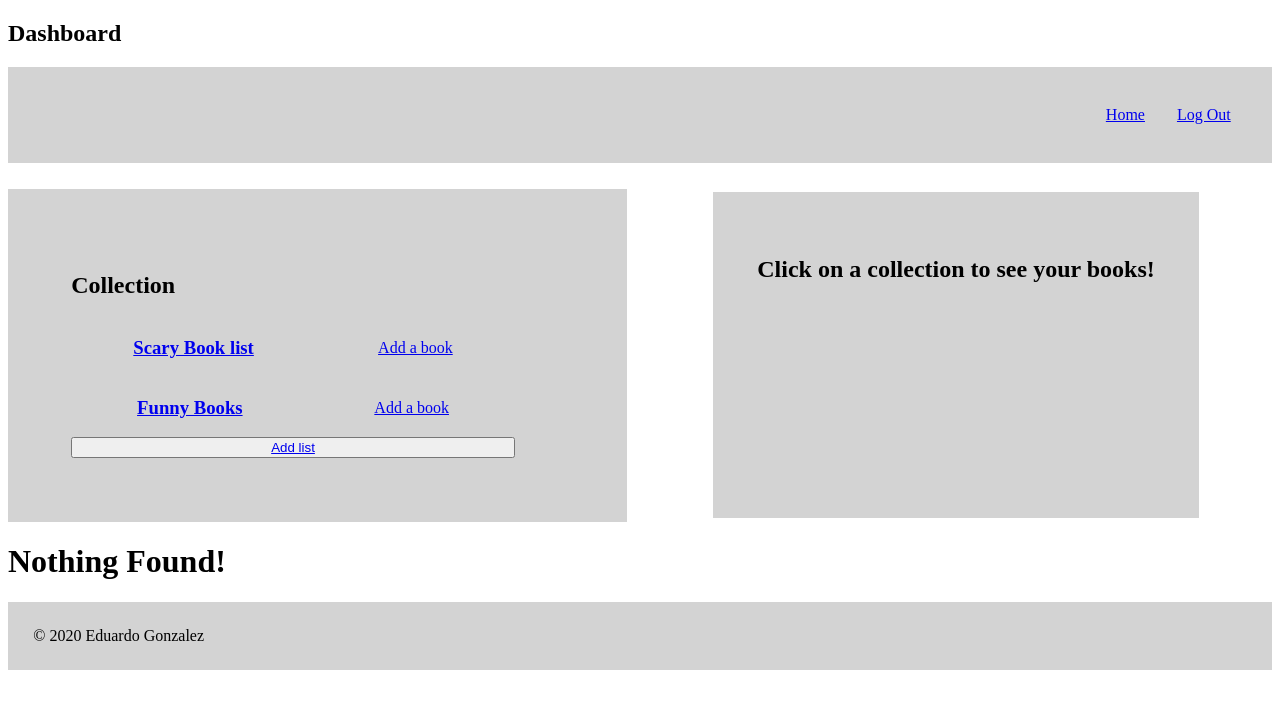
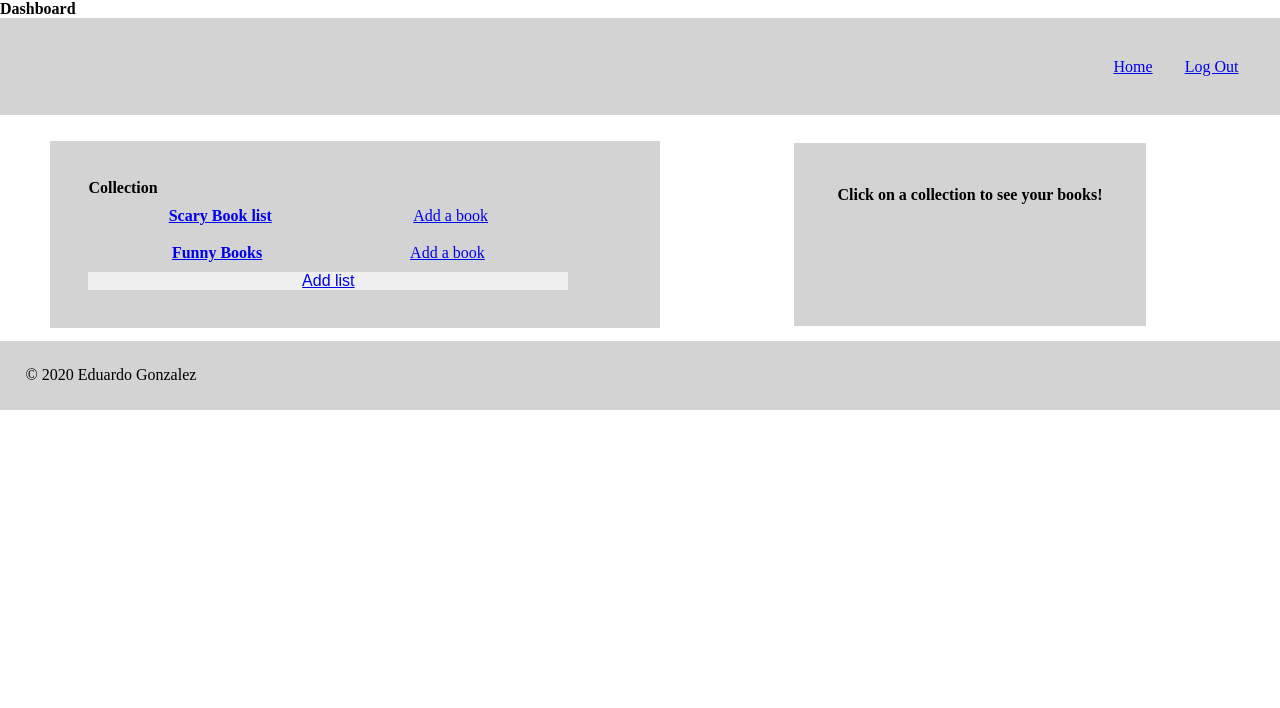
Before and after one commit to dcalamity/book-search-capstone-client, a React (Create React App) app: page /user/dash in a window 1280 px wide. Shown: the top 708 px of the page. Built offline with nearby package versions, Linux system fonts and the light colour scheme.

Commit message:
added some changes to css

```diff
--- a/src/App.js
+++ b/src/App.js
@@ -1,4 +1,4 @@
-import React, { Component } from './node_modules/react';
+import React, { Component } from 'react';
 import Signup from './signup/Signup';
 import Footer from './footer/Footer'
 import LogIn from './login/LogIn';
@@ -7,7 +7,7 @@ import Createcollection from './createcollection/Createcollection';
 import Bookinfo from './bookinfo/Bookinfo';
 import Addbook from './addbook/Addbook';
 import NotFound from './NotFound';
-import { Route } from './node_modules/react-router-dom';
+import { Route } from 'react-router-dom';
 import './index.css';
 import Booklist from './booklist/Booklist';
 
@@ -44,8 +44,6 @@ class App extends Component {
               <Route path='/book/show' component={Bookinfo}  />
               {/* Stateful */}
               <Route path='/book/create' component={Addbook}  />
-
-              <Route component={NotFound} />
               {/* Stateful */}
           </main>
             <Footer />
--- a/src/index.css
+++ b/src/index.css
@@ -1,8 +1,49 @@
 * {
+  margin: 0;
+  padding: 0;
+  border: 0;
+  font-size: 100%;
+  /*The box-sizing property is used to tell the browser what the sizing properties (width and height) should include border-box.*/
   box-sizing: border-box;
+  /*reset Chrome user agent styles*/
+  -webkit-margin-before: 0px;
+  -webkit-margin-after: 0px;
+  -webkit-margin-start: 0px;
+  -webkit-margin-end: 0px;
+  -webkit-padding-before: 0px;
+  -webkit-padding-after: 0px;
+  -webkit-padding-start: 0px;
+  -webkit-padding-end: 0px;
+  /*reset Firefox user agent styles*/
+  -moz-margin-before: 0px;
+  -moz-margin-after: 0px;
+  -moz-margin-start: 0px;
+  -moz-margin-end: 0px;
+  -moz-padding-before: 0px;
+  -moz-padding-after: 0px;
+  -moz-padding-start: 0px;
+  -moz-padding-end: 0px;
+  /*reset Internet Explorer user agent styles*/
+  -ms-margin-before: 0px;
+  -ms-margin-after: 0px;
+  -ms-margin-start: 0px;
+  -ms-margin-end: 0px;
+  -ms-padding-before: 0px;
+  -ms-padding-after: 0px;
+  -ms-padding-start: 0px;
+  -ms-padding-end: 0px;
+  /*reset Opera user agent styles*/
+  -o-margin-before: 0px;
+  -o-margin-after: 0px;
+  -o-margin-start: 0px;
+  -o-margin-end: 0px;
+  -o-padding-before: 0px;
+  -o-padding-after: 0px;
+  -o-padding-start: 0px;
+  -o-padding-end: 0px;
 }
 
- .header{
+.header {
   background: lightgrey;
   display: flex;
   justify-content: space-between;
@@ -30,7 +71,9 @@
   justify-content: space-between;
 }
 
- .top-left, .top-right, .h-center {
+.top-left,
+.top-right,
+.h-center {
   margin: 2%;
   width: auto;
 }
@@ -42,7 +85,7 @@
 }
 
 li {
-   float:left;
+  float: left;
 }
 
 li a {
@@ -54,7 +97,8 @@
   width: 30%;
 }
 
- .d-middle, .b-middle {
+.d-middle,
+.b-middle {
   /* background: lightgrey; */
   display: flex;
   justify-content: space-between;
@@ -64,7 +108,7 @@
   background: lightgrey;
 }
 
- .middle{
+.middle {
   /* background: lightgrey; */
   /* margin: 100px auto; */
   margin-top: 1%;
@@ -75,7 +119,9 @@
 
 }
 
- .sign-up, .input-user, .input-pwd{
+.sign-up,
+.input-user,
+.input-pwd {
   display: flex;
   flex-direction: column;
   padding-right: 5%;
@@ -102,7 +148,7 @@
 
 
 
- .log-in{
+.log-in {
   background: lightgrey;
   /* margin: 100px auto; */
   margin-top: 1%;
@@ -113,7 +159,7 @@
   align-items: center;
 }
 
- .s-button{
+.s-button {
   display: flex;
   background-color: white;
   border: none;
@@ -131,9 +177,9 @@
   width: 49%;
   display: flex;
   justify-content: space-between;
-   padding: 5%;
-   /* align-content: center; */
-
+  padding: 3%;
+  align-content: center;
+  margin-left: 50px;
 }
 
 .l-book {
@@ -170,7 +216,7 @@
   padding: 7%;
 }
 
- .book-search  {
+.book-search {
   background-color: lightgrey;
   display: flex;
   flex-direction: row;
@@ -195,7 +241,7 @@
   justify-content: center;
 }
 
- .b-square{
+.b-square {
   margin-top: 2%;
   background-color: lightgrey;
   display: flex;
@@ -204,18 +250,18 @@
 
 }
 
- .book-cover{
+.book-cover {
   display: flex;
   justify-content: center;
 }
 
- .mero-mole{
+.mero-mole {
   display: flex;
   align-items: flex-start;
   justify-content: space-evenly;
 }
 
- .infomiddle{
+.infomiddle {
   /* background-color:white; */
   padding: 1%;
   width: 30%;
@@ -235,28 +281,32 @@
   height: 10px;
   left: 40px;
 }
+
 .bubble-content {
-  position:r elative;
+  position: r elative;
   float: left;
   margin-left: 12px;
   width: 400px;
   padding: 0px 20px;
   border-radius: 10px;
   background-color: #FFFFFF;
-  box-shadow: 1px 1px 5px rgba(0,0,0,.2);
+  box-shadow: 1px 1px 5px rgba(0, 0, 0, .2);
 }
+
 .bubble {
   margin-top: 20px;
 }
+
 .clearfix:after {
   visibility: hidden;
   display: block;
   font-size: 0;
-    content:  “.”;
+  content: ' . ';
   clear: both;
   height: 0;
   line-height:
 }
+
 .clearfix {
   display: inline-block;
 }
@@ -265,15 +315,16 @@
   height: 1%;
 }
 
- .textbox{
-   padding-left:10%;
+.textbox {
+  padding-left: 10%;
 }
 
 
- .list-flex{
+.list-flex {
   display: flex;
   flex-direction: row;
   justify-content: space-around;
   align-content: center;
   align-items: center;
+  margin: 2%;
 }
```
Lines whose indentation alone changed are shown as unchanged.
